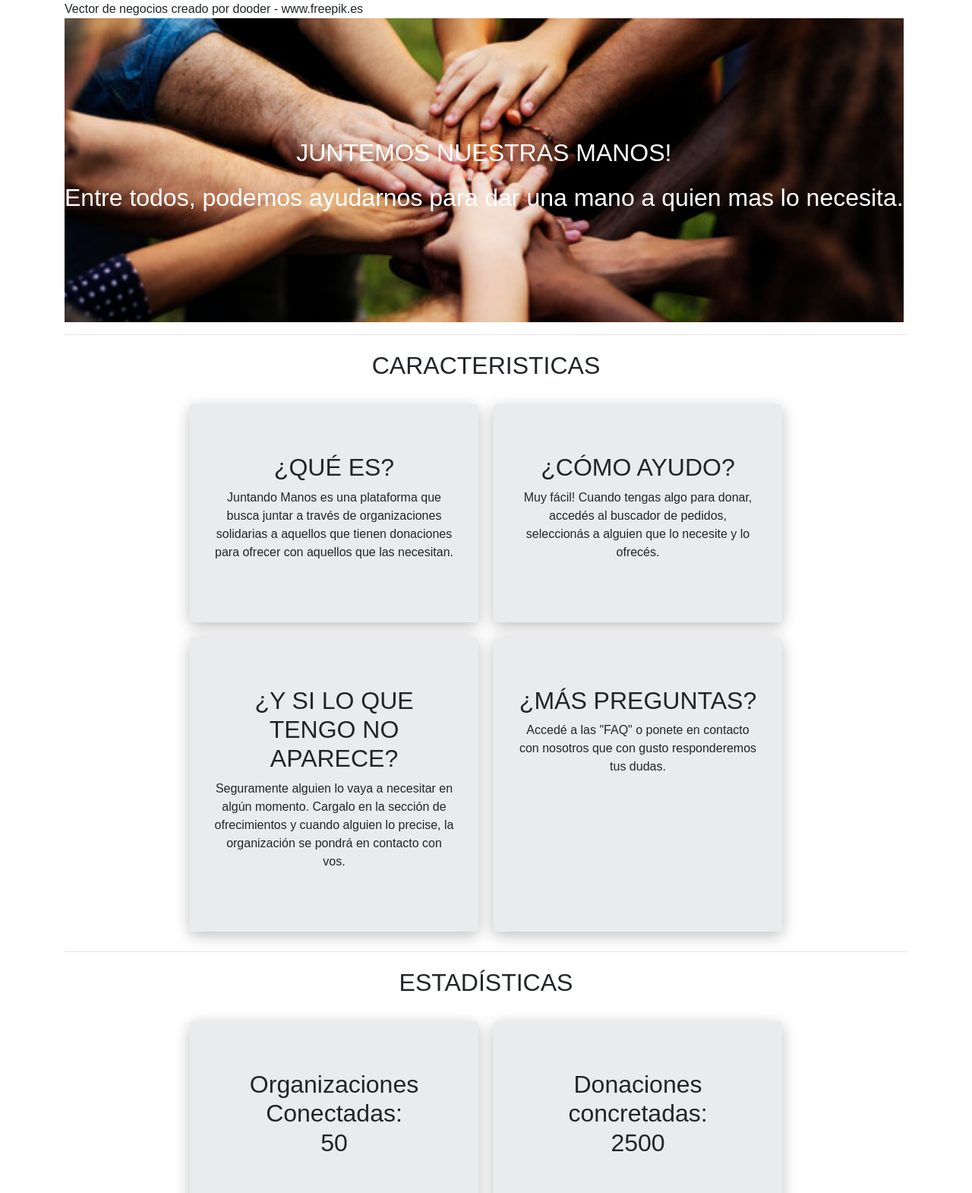
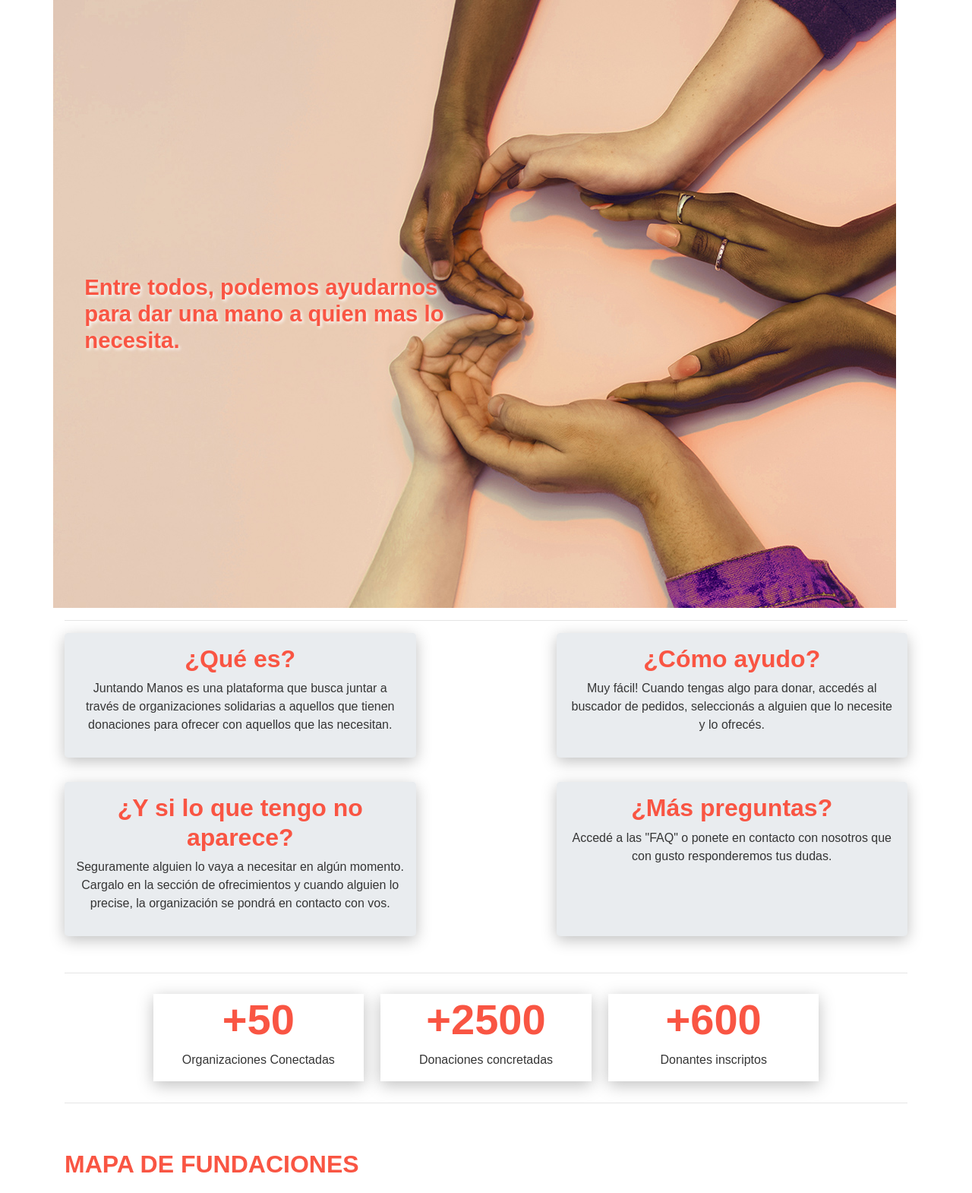
Before and after one commit to agustinnadalich/Proyecto-Integrador, a PHP site: page /body.html in a window 1280 px wide. Shown: the top 1570 px of the page at 76% size. Run offline with PHP 8.4, Linux system fonts and the light colour scheme.

Commit message:
body arreglado segun wireframe

```diff
--- a/body.html
+++ b/body.html
@@ -12,43 +12,42 @@
   <body>
   <div class="container">
 
-<a href="https://www.freepik.es/fotos-vectores-gratis/negocios">Vector de negocios creado por dooder - www.freepik.es</a>
               <!-- HEADER -->
 
 
 
 
     <!-- body -->
-<section class="recepcion">
-  <h1 class="titulo_recepcion">JUNTEMOS NUESTRAS MANOS!</h1>
-  <h2 class="subtitulo_recepcion">Entre todos, podemos ayudarnos para dar una mano a quien mas lo necesita.</h2>
+<section class="recepcion row">
+  <div class="div_titulo_recepcion col-md-12 col-lg-6">
+
+  <h1 class="titulo_recepcion">Entre todos, podemos ayudarnos para dar una mano a quien mas lo necesita.</h1>
+  <!-- <h2 class="subtitulo_recepcion"></h2> -->
+  </div>
 
 </section>
 
 <hr>
 
         <!-- CARACTERISTICAS -->
-<section class="caracteristicas?">
-  <h1 class="titulo_caracteristicas?">CARACTERISTICAS</h1>
-  <div class="row justify-content-center">
-
-  <article class="carac caracteristicas1 jumbotron col-sm-12 col-lg-4">
-    <h2 class="titulo_caracteristicas1">¿QUÉ ES?</h2>
+<section class="caracteristicas row">
+  <!-- <h1 class="titulo_caracteristicas?"></h1> -->
+    <article class="carac caracteristicas1 jumbotron col-sm-12 col-md-5">
+    <h2 class="titulo_caracteristicas1">¿Qué es?</h2>
     <p class="parrafo_caracteristicas1">Juntando Manos es una plataforma que busca juntar a través de organizaciones solidarias a aquellos que tienen donaciones para ofrecer con aquellos que las necesitan.</p>
   </article>
-  <article class="carac caracteristicas2 jumbotron col-sm-12 col-lg-4">
-    <h2 class="titulo_caracteristicas2">¿CÓMO AYUDO?</h2>
+  <article class="carac caracteristicas2 jumbotron col-sm-12 col-md-5">
+    <h2 class="titulo_caracteristicas2">¿Cómo ayudo?</h2>
     <p class="parrafo_caracteristicas2">Muy fácil! Cuando tengas algo para donar, accedés al buscador de pedidos, seleccionás a alguien que lo necesite y lo ofrecés. </p>
   </article>
-  <article class="carac caracteristicas3 jumbotron col-sm-12 col-lg-4">
-    <h2 class="titulo_caracteristicas3">¿Y SI LO QUE TENGO NO APARECE?</h2>
+  <article class="carac caracteristicas3 jumbotron col-sm-12 col-md-5">
+    <h2 class="titulo_caracteristicas3">¿Y si lo que tengo no aparece?</h2>
     <p class="parrafo_caracteristicas3">Seguramente alguien lo vaya a necesitar en algún momento. Cargalo en la sección de ofrecimientos y cuando alguien lo precise, la organización se pondrá en contacto con vos.</p>
   </article>
-  <article class="carac caracteristicas4 jumbotron col-sm-12 col-lg-4">
-    <h2 class="titulo_caracteristicas4">¿MÁS PREGUNTAS?</h2>
+  <article class="carac caracteristicas4 jumbotron col-sm-12 col-md-5">
+    <h2 class="titulo_caracteristicas4">¿Más preguntas?</h2>
     <p class="parrafo_caracteristicas4">Accedé a las <a href="FAQ.html">"FAQ"</a> o ponete en contacto con nosotros que con gusto responderemos tus dudas.</p>
   </article>
-</div>
 </section>
 <hr>
       <!-- BANNER -->
@@ -65,23 +64,23 @@
 <hr> -->
 <!-- ESTADISTICAS DE ORGANIZACIONES REGISTRADAS, CASOS DE EXITO, COSAS OFRECIDAS, ETC. -->
 
-<section class="estadisticas">
-  <h1 class="titulo_estadisticas">ESTADÍSTICAS</h1>
-  <div class="row justify-content-center">
+<section class="estadisticas row">
+  <!-- <h1 class="titulo_estadisticas">ESTADÍSTICAS</h1> -->
+  <!-- <div class="row justify-content-center"> -->
 
-  <article class="estad estadistica_1 jumbotron col-sm-12 col-md-4">
-    <h2 class="titulo_estadistica_1">Organizaciones Conectadas:<br> 50</h2>
-    <p class="parrafo_estadistica_1"></p>
+  <article class="estad estadistica_1 col-sm-10 col-md-5 col-lg-3">
+    <h2 class="titulo_estadistica">+50</h2>
+    <p class="parrafo_estadistica">Organizaciones Conectadas</p>
   </article>
-  <article class="estad estadistica_2 jumbotron col-sm-12 col-md-4">
-    <h2 class="titulo_estadistica_2">Donaciones concretadas:<br>2500</h2>
-    <p class="parrafo_estadistica_2"></p>
+  <article class="estad estadistica_2 col-sm-10 col-md-5 col-lg-3">
+    <h2 class="titulo_estadistica">+2500</h2>
+    <p class="parrafo_estadistica">Donaciones concretadas</p>
   </article>
-  <article class="estad estadistica_2 jumbotron col-sm-12 col-md-4">
-    <h2 class="titulo_estadistica_2">Donantes inscriptos:<br>600 </h2>
-    <p class="parrafo_estadistica_2"></p>
+  <article class="estad estadistica_2 col-sm-10 col-md-5 col-lg-3">
+    <h2 class="titulo_estadistica">+600 </h2>
+    <p class="parrafo_estadistica">Donantes inscriptos</p>
   </article>
-</div>
+<!-- </div> -->
 </section>
 <hr>
 
--- a/css/body.css
+++ b/css/body.css
@@ -1,6 +1,6 @@
 @import url('normalize.css');
 <link href="https://fonts.googleapis.com/css?family=Montserrat" rel="stylesheet">
-
+@import url('https://fonts.googleapis.com/css?family=Montserrat:400,800');
 
 
 * {
@@ -23,26 +23,43 @@
   img {
   	width: 100%;
   }
+	h1, h2, h3{
+		color: #F95543;
+		font-family: 'Montserrat 800', sans-serif;
+		font-weight: 800;
+	}
+	p{
+		color: #353535;
+		font-family: 'Montserrat 400', sans-serif;
+		font-weight: 400;
+	}
 	.container{
     width: 95%;
     margin: auto;
     }
-	h1{
-		text-align: center;
-	}
+
 	.recepcion{
-		background-image: url(../manos-juntas.jpg);
+		background-image: url(../img/manos_home.jpg);
 		background-position: center;
 		background-repeat: no-repeat;
 		background-size: cover;
-
-		/* background-color: lightblue; */
-		display: table-cell;
-		text-align: center;
-		vertical-align: middle;
-		height: 400px;
+		width: 100%;
+		height: 100vh;
+		max-height: 950px;
 		color: white;
 		font-weight: bold;
+		position: relative;
+	}
+	.titulo_recepcion{
+		/* font-family: 'Montserrat 800', sans-serif; */
+    /* max-width: 44%; */
+    position: relative;
+    top: 42.5vh;
+    font-size: 1.83em;
+    /* color: #F95543; */
+    /* font-weight: 800; */
+    margin-left: 5%;
+		text-shadow: 2px 2px 4px white;
 	}
 
 .mapa-google{
@@ -55,35 +72,40 @@
 	width: 100%;
 	position: relative;
 }
-
+.caracteristicas{
+	/* width: 100%; */
+	justify-content: space-between;
+	margin:0;
+}
 .carac{
 	display: inline-block;
-	margin: 10px;
-	/* height: 400px; */
+	/* margin: 10px; */
 	text-align: center;
-	}
-.carac{
-	box-shadow: 0 5px 20px rgba(0,0,0,0.25);
-	transition: transform 300ms, box-shadow 300ms;
-}
-.estad{
-	display: inline-block;
-	margin: 10px;
-	text-align: center;
-	}
-.estad{
+	padding: 15px;
 	box-shadow: 0 5px 20px rgba(0,0,0,0.25);
 	transition: transform 300ms, box-shadow 300ms;
 }
 .carac:hover{
-	/* transform: scale(1.1); */
 	box-shadow: 0 15px 70px rgba(0, 0, 0, 2.5);
 }
-.estad:hover{
-	/* transform: scale(1.1); */
-	box-shadow: 0 15px 70px rgba(0, 0, 0, 2.5);
-}
-* {
-	font-family: 'Montserrat', sans-serif;
+.titulo_estadistica{
+	font-size: 3.5em;
 
 }
+.estadisticas{
+	margin: 0;
+	justify-content: center;
+}
+.estad{
+	margin: 1%;
+	display: inline-block;
+
+	/* margin: 10px; */
+	text-align: center;
+	box-shadow: 0 5px 20px rgba(0,0,0,0.25);
+	transition: transform 300ms, box-shadow 300ms;
+}
+/* .estad:hover{ */
+	/* transform: scale(1.1); */
+	/* box-shadow: 0 15px 70px rgba(0, 0, 0, 2.5);
+} */
```
Also changed, not shown: img/manos-juntas.jpg (deleted), manos-juntas.jpg (deleted).
